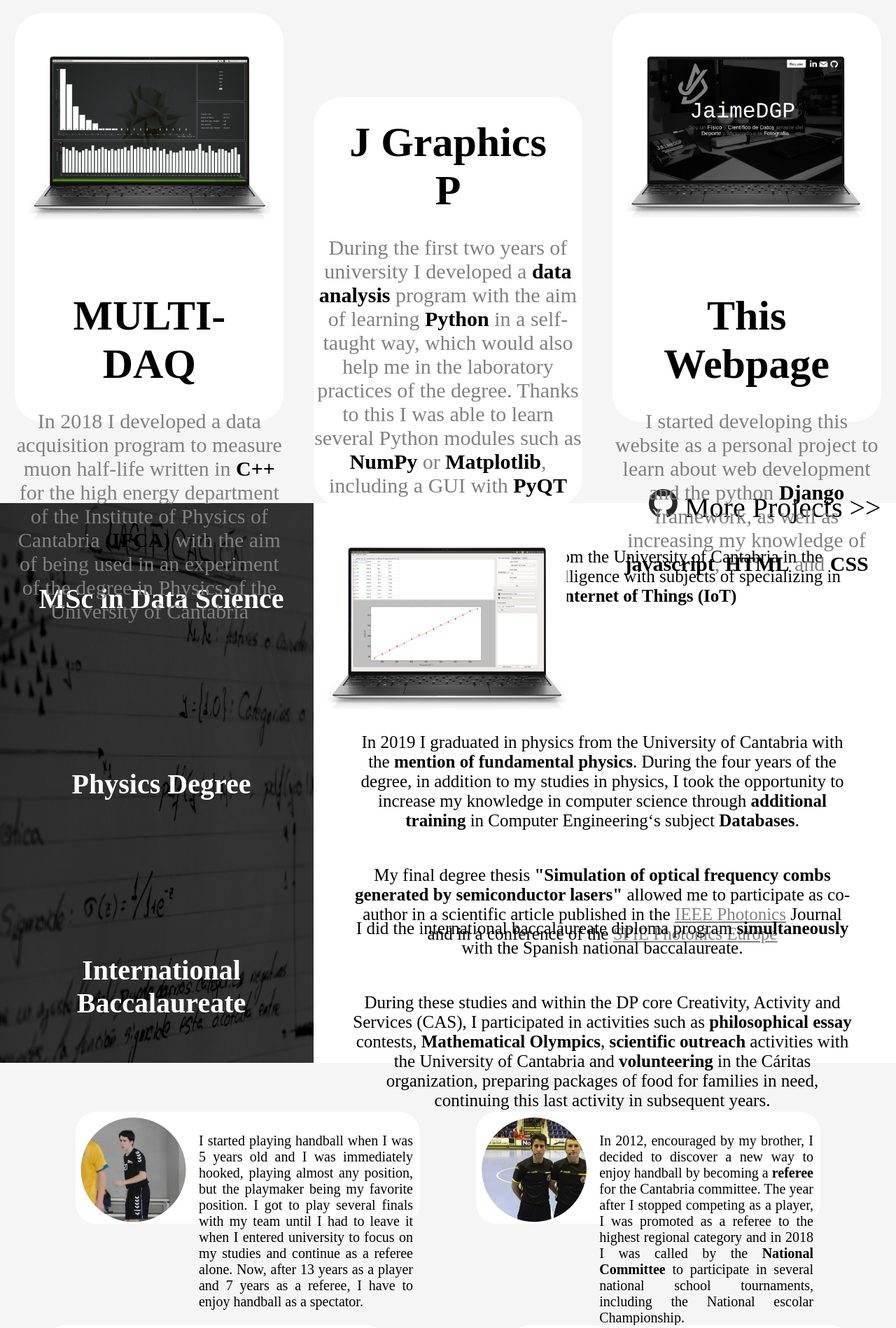
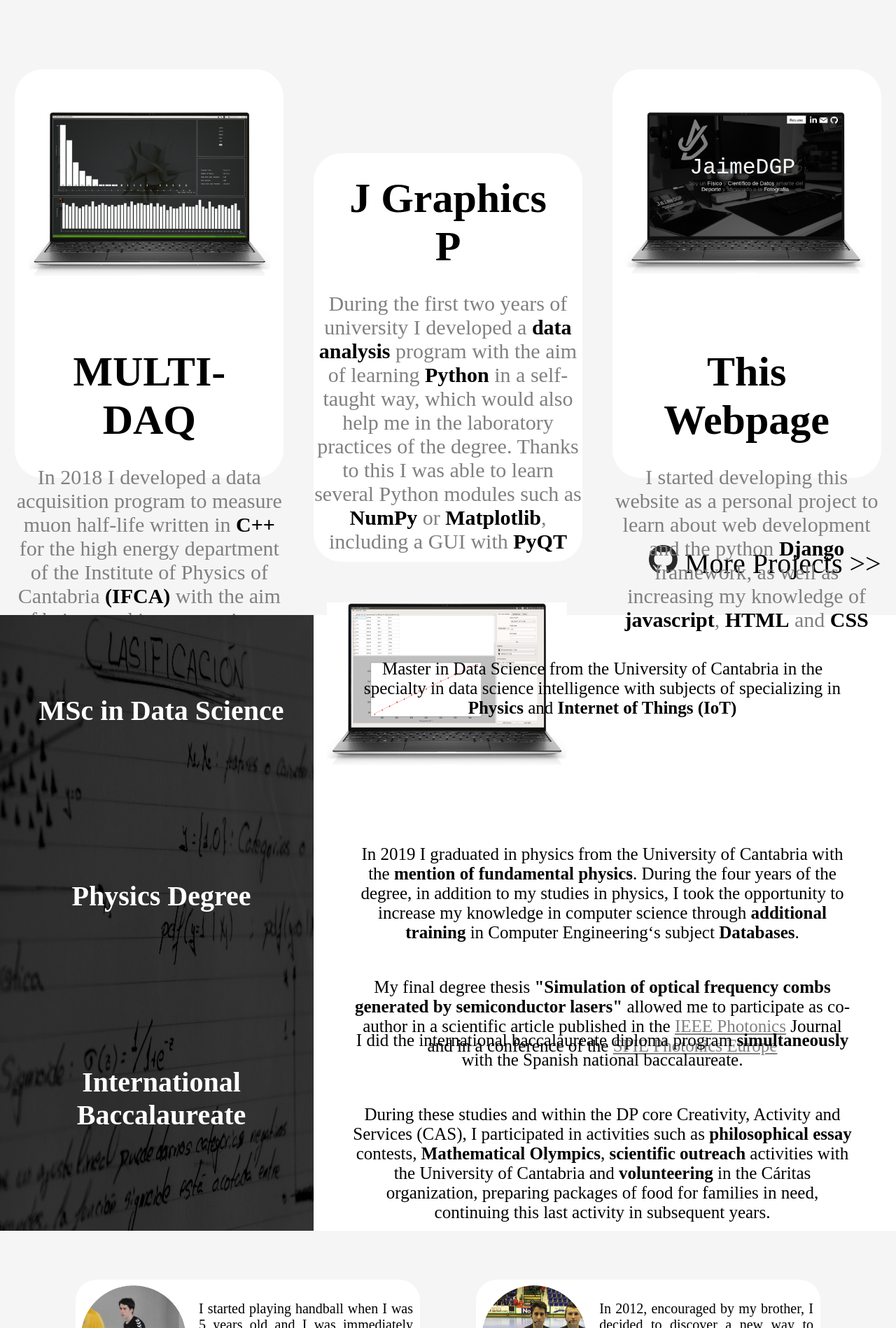
Before and after one commit to Jaimedgp/jaimedgpWeb, a Django app: template resume/templates/index.html in a window 1280 px wide. Shown: the part 881-2779 px from the top of the page at 70% size. Run offline with Django 3.2, Linux system fonts and the light colour scheme; the template is opened without the code that fills it, so the values that code supplies are empty.

Commit message:
Add parallax scroll animation in home page and solve section alignment. left to re-able social link

```diff
--- a/resume/static/css/academy_info.css
+++ b/resume/static/css/academy_info.css
@@ -1,6 +1,6 @@
-.academy {
+#academySec {
     background-image: url("/static/Photos/academic/estudios.jpg");
-    background-size: 35vw 100vh;
+    background-size: 35vw 110vh;
     background-position: left center;
 }
 
--- a/resume/static/css/code_info.css
+++ b/resume/static/css/code_info.css
@@ -1,8 +1,8 @@
+#codeSec { background: whitesmoke; }
+
 #code {
     display: flex;
     margin: 0 0;
-
-    background: whitesmoke;
 }
 
 .column {
--- a/resume/static/css/home_page.css
+++ b/resume/static/css/home_page.css
@@ -1,5 +1,5 @@
 /* PRESENTATION TITLE */
-.description {
+#descriptionSec {
     background-image: url("/static/Photos/Home_page/bkgnd.png");
     color: white;
 }
--- a/resume/static/css/photography.css
+++ b/resume/static/css/photography.css
@@ -1,4 +1,6 @@
-.photography {
+#photographySec {
+    height: 100vh;
+
     background-image: url("/static/Photos/Gallery/BW_5340.jpg");
     background-size: 100vw 40vh;
     background-position: top center;
--- a/resume/static/css/styles.css
+++ b/resume/static/css/styles.css
@@ -17,7 +17,7 @@ body::-webkit-scrollbar { display: none; }
 section {
     display: block;
 
-    height: 100vh;
+    height: 110vh;
 	width: 100vw;
 
 	margin: 0;
@@ -27,6 +27,9 @@ section {
 
     background-size: 100% 100%;
     background-position: center center;
+
+    position: relative;
+    top: 0;
 }
 
 
--- a/resume/static/javascript/main.js
+++ b/resume/static/javascript/main.js
@@ -1,9 +1,12 @@
 let title = document.getElementById("Title");
 let description = document.getElementById("description");
+let homeSec = document.getElementById("descriptionSec");
 
 window.addEventListener('scroll', function(){
     var value = window.scrollY;
 
-    title.style.top = -value*0.5 + 'px';
-    description.style.top = -value*0.5 + 'px';
+    title.style.top = -value*0.75 + 'px';
+    description.style.top = -value*0.75 + 'px';
+
+    homeSec.style.top = value*0.3 + 'px';
 })
--- a/resume/templates/index.html
+++ b/resume/templates/index.html
@@ -18,7 +18,7 @@
     <body>
 
         <!-- HOME PAGE -->
-        <section class="description">
+        <section id="descriptionSec">
             <div class="entry-content">
                 <div class="to-connect">
                     {% load static %}
@@ -48,7 +48,7 @@
         </section>
 
         <!-- CODE INFORMATION -->
-        <section>
+        <section id="codeSec">
             <div class="entry-content" id="code">
 
                 <div class="column">
@@ -95,7 +95,7 @@
         </section>
 
         <!-- ACADEMY INFORMATION -->
-        <section class="academy">
+        <section id="academySec">
             <div class="entry-content">
                 <!-- MSc Data Science -->
                 <div class="cv-entry" id="master">
@@ -133,7 +133,7 @@
         </section>
 
         <!-- SPORTS INFORMATION -->
-        <section>
+        <section id="sportSec">
             <div class="entry-content" id="sport">
                 <div class="handball">
                     <div class="horizontal-entry">
@@ -188,7 +188,7 @@
         </section>
 
         <!-- PHOTOGRAPHY INFORMATION -->
-        <section class="photography">
+        <section id="photographySec">
             <div class="entry-content">
                 <div class="header">
                     <h1><b>Photo Gallery</b></h1>
```
